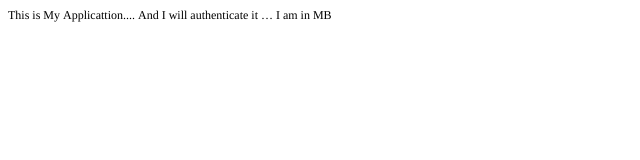
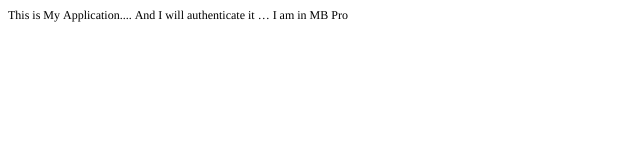
Before and after one commit to kkrpbond/WebProj, a plain HTML site: page index.html in a window 1280 px wide. Shown: the full height of the page, 0-640 px from the left. Drawn offline with Linux system fonts and the light colour scheme.

Commit message:
Second Change

```diff
--- a/index.html
+++ b/index.html
@@ -12,6 +12,6 @@
   </style>
 </head>
 <body>
-<p class="p1"><span class="s1">This is My Applicattion.... And I will authenticate it … I am in MB</span></p>
+<p class="p1"><span class="s1">This is My Application.... And I will authenticate it … I am in MB Pro</span></p>
 </body>
 </html>
```
